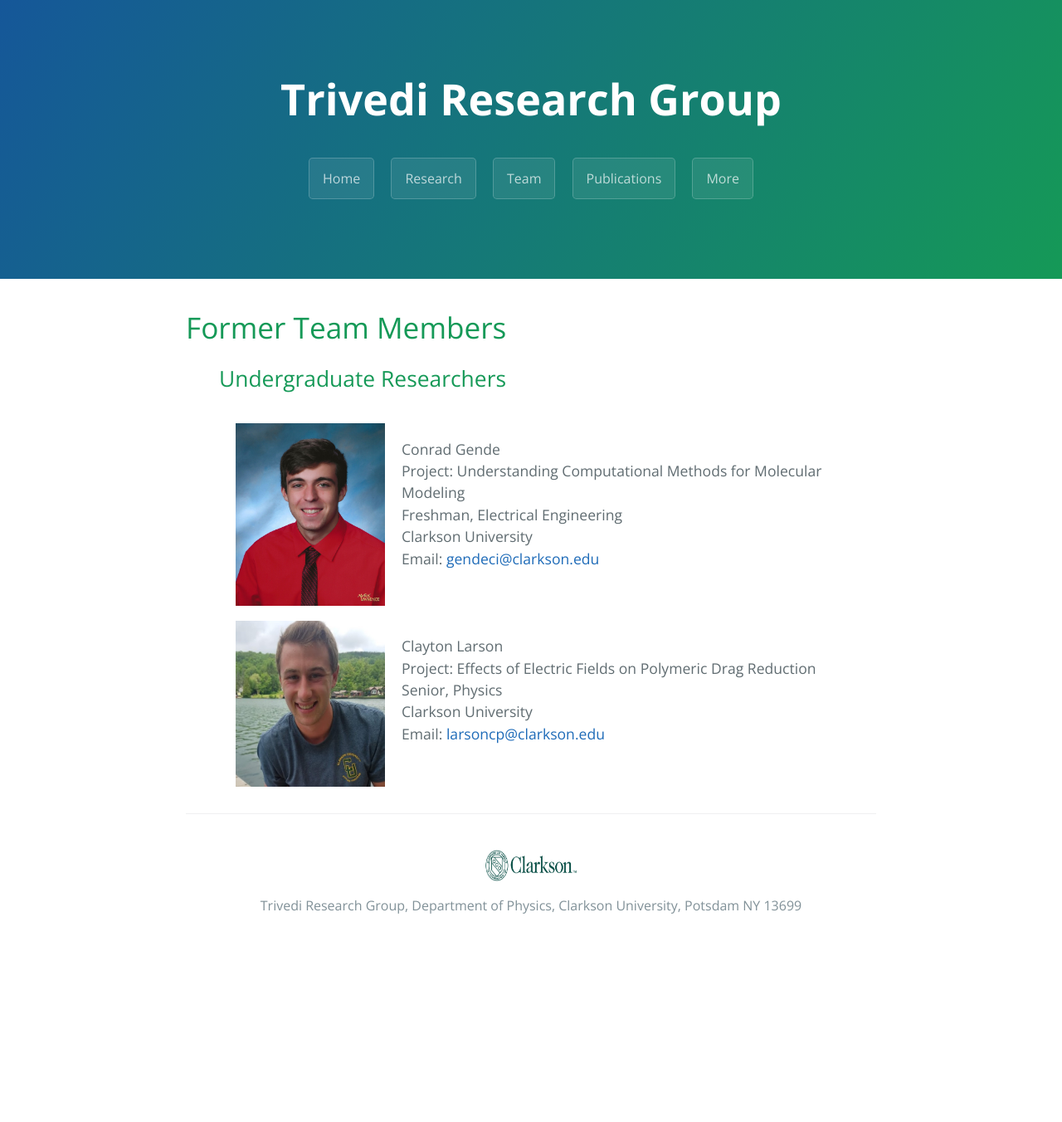
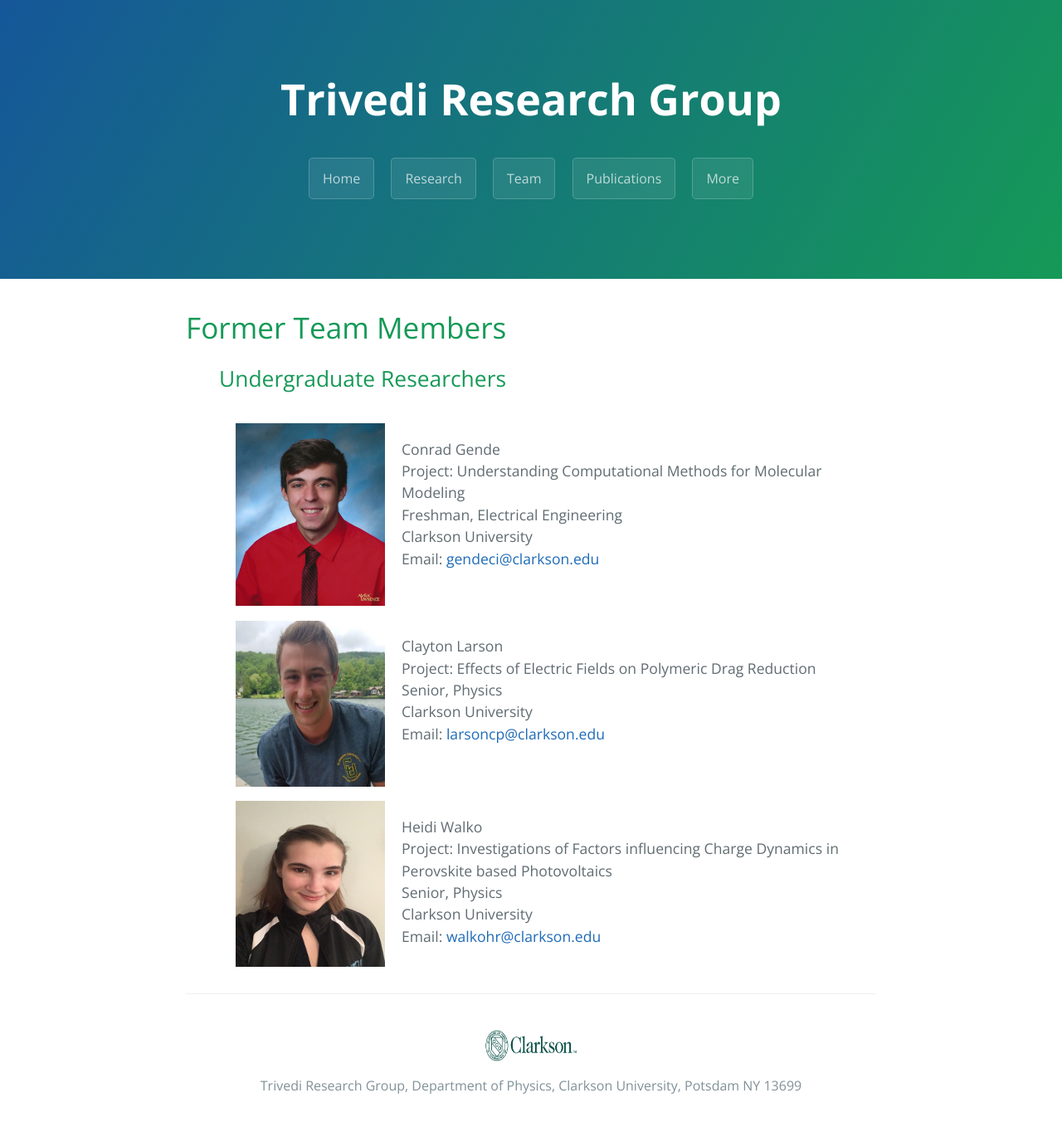
Before and after one commit to dharatrivedi/dharatrivedi.github.io, a Jekyll site: the page built from alumni.html, in a window 1280 px wide. Shown: the whole page at 83% size. Built offline with Jekyll 4.4.1, drawn with Linux system fonts in a browser that asks for light colours; before the commit the page ends 1135 px from its top, so only the background shows below that.

Commit message:
Update alumni.html

```diff
--- a/alumni.html
+++ b/alumni.html
@@ -28,4 +28,15 @@ title: {{ site.name }}
       Email: <a href="mailto:larsoncp@clarkson.edu">larsoncp@clarkson.edu</a><br />
     </p>
   </ul>
+    <ul class="clearfix">
+    <img class="img1" src="/images/HW.jpg" alt="HeidiWalko" width="180" height="200"  hspace="20">
+    <p>
+      Heidi Walko<br />
+      Project: Investigations of Factors influencing Charge Dynamics in Perovskite based Photovoltaics<br />
+      Senior, Physics<br />
+      Clarkson University<br />
+      Email: <a href="mailto:walkohr@clarkson.edu">walkohr@clarkson.edu</a><br />
+    </p>
+  </ul>
+
 </div>
```
